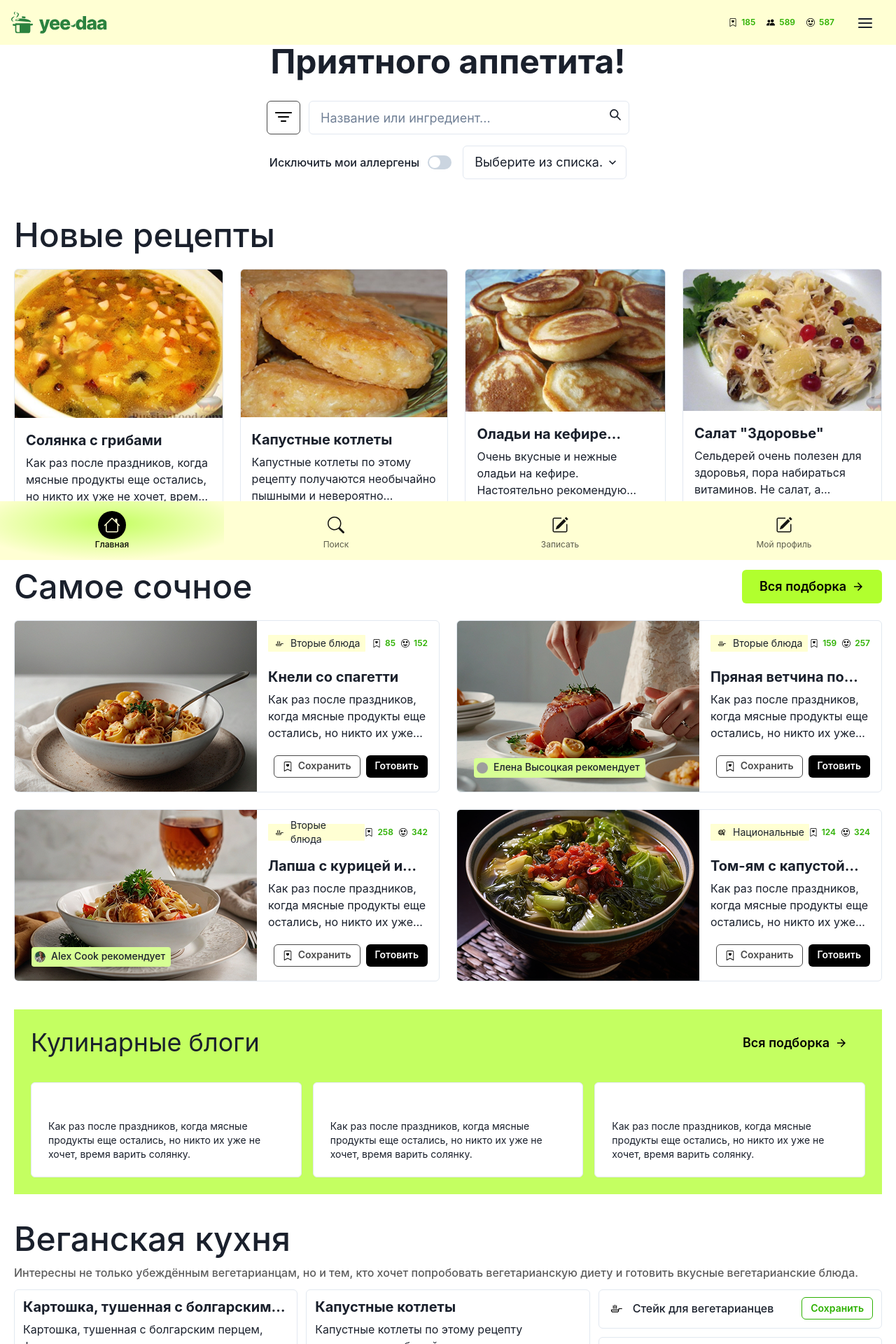
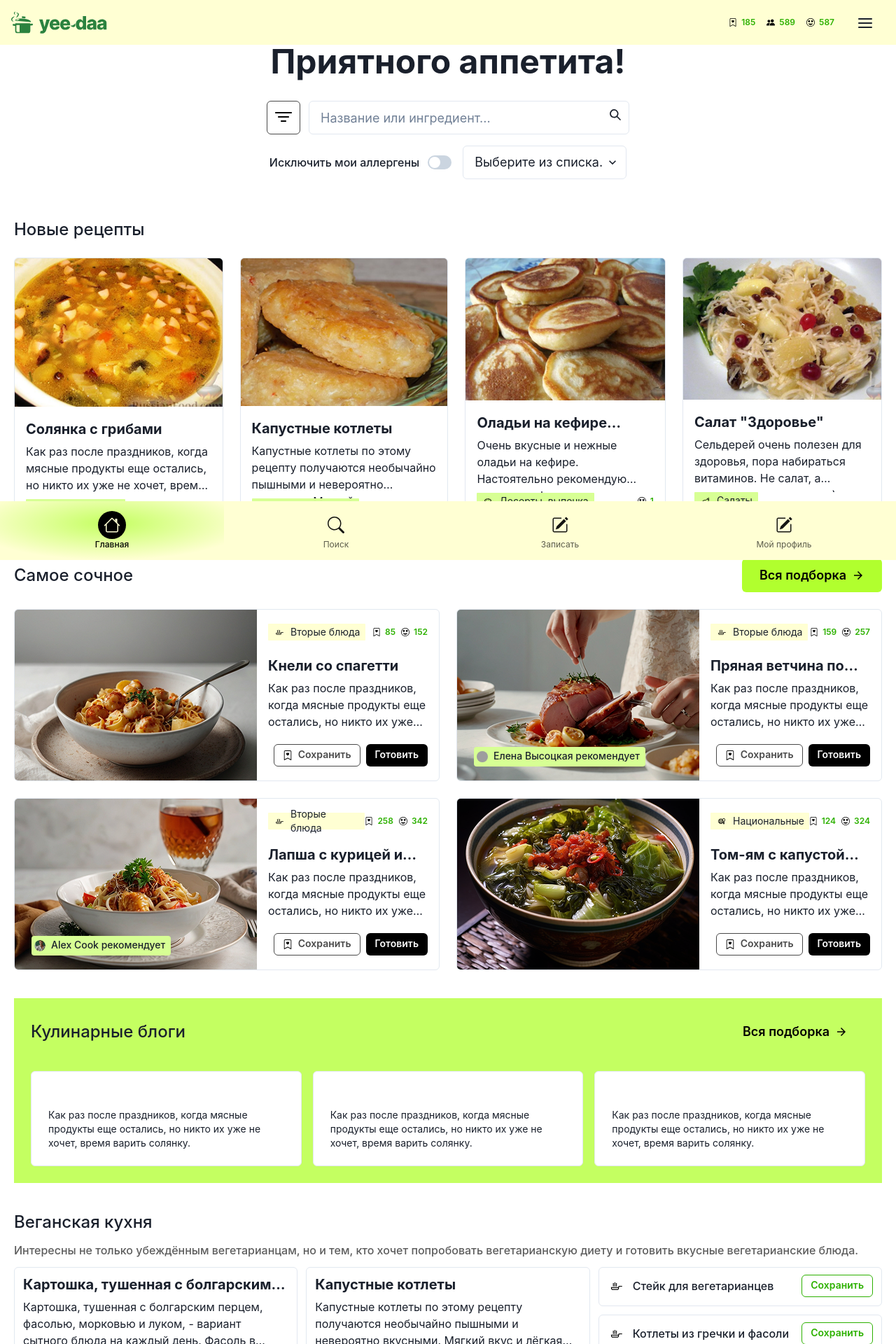
Before and after one commit to ClevertecFrontendLab/sergioivanov008, a React (Vite) app: page / in a window 1280 px wide. Shown: the top 1920 px of the page at 70% size. Built offline with nearby package versions, Linux system fonts and the light colour scheme; grey boxes are pictures that could not be loaded.

Commit message:
refactor(mainpage): change styles for adaptive

```diff
--- a/src/components/blogs-section/BlogsSection.tsx
+++ b/src/components/blogs-section/BlogsSection.tsx
@@ -8,7 +8,11 @@ export function BlogsSection() {
     return (
         <Flex backgroundColor='#c4ff61' direction='column' gap={8} p='24px' mb='40px'>
             <Flex justify='space-between' align='center'>
-                <Heading fontWeight={400} fontSize={36} lineHeight='111%'>
+                <Heading
+                    fontWeight={{ base: '500' }}
+                    fontSize={{ base: '24px', lg: '36px', xl: '48px' }}
+                    lineHeight={{ base: '133%', lg: '111%', xl: '100%' }}
+                >
                     {TITLES.blogs}
                 </Heading>
                 <Button
--- a/src/components/new-recipes-section/NewRecipesSection.tsx
+++ b/src/components/new-recipes-section/NewRecipesSection.tsx
@@ -7,7 +7,11 @@ import { NEW_RECIPES_DATA, TITLES } from '~/constants';
 export function NewRecipesSection() {
     return (
         <Flex direction='column' gap={6} mt='24px' mb='40px'>
-            <Text fontWeight={500} fontSize={48} lineHeight='100%'>
+            <Text
+                fontWeight={{ base: '500' }}
+                fontSize={{ base: '24px', lg: '36px', xl: '48px' }}
+                lineHeight={{ base: '133%', lg: '111%', xl: '100%' }}
+            >
                 {TITLES.newRecipes}
             </Text>
             <Flex gap={6} position='relative'>
--- a/src/components/page-footer-section/PageFooterSection.tsx
+++ b/src/components/page-footer-section/PageFooterSection.tsx
@@ -38,13 +38,17 @@ export function PageFooterSection() {
             mb='16px'
         >
             <GridItem area='one'>
-                <Heading fontWeight={500} fontSize={48} lineHeight='100%'>
+                <Heading
+                    fontWeight={{ base: '500' }}
+                    fontSize={{ base: '24px', lg: '36px', xl: '48px' }}
+                    lineHeight={{ base: '133%', lg: '111%', xl: '100%' }}
+                >
                     {TITLES.vegan}
                 </Heading>
             </GridItem>
             <GridItem area='two'>
                 <Text
-                    noOfLines={2}
+                    noOfLines={{ base: 4, md: 2, lg: 3, xl: 2 }}
                     fontWeight={500}
                     fontSize={16}
                     lineHeight='150%'
--- a/src/components/tastyest-section/TastyestSection.tsx
+++ b/src/components/tastyest-section/TastyestSection.tsx
@@ -8,7 +8,11 @@ export function TastyestSection() {
     return (
         <Flex direction='column' gap={6} mb='40px'>
             <Flex justify='space-between' align='center'>
-                <Heading fontWeight={500} fontSize={48} lineHeight='100%'>
+                <Heading
+                    fontWeight={{ base: '500' }}
+                    fontSize={{ base: '24px', lg: '36px', xl: '48px' }}
+                    lineHeight={{ base: '133%', lg: '111%', xl: '100%' }}
+                >
                     {TITLES.tastyest}
                 </Heading>
                 <Button
```
